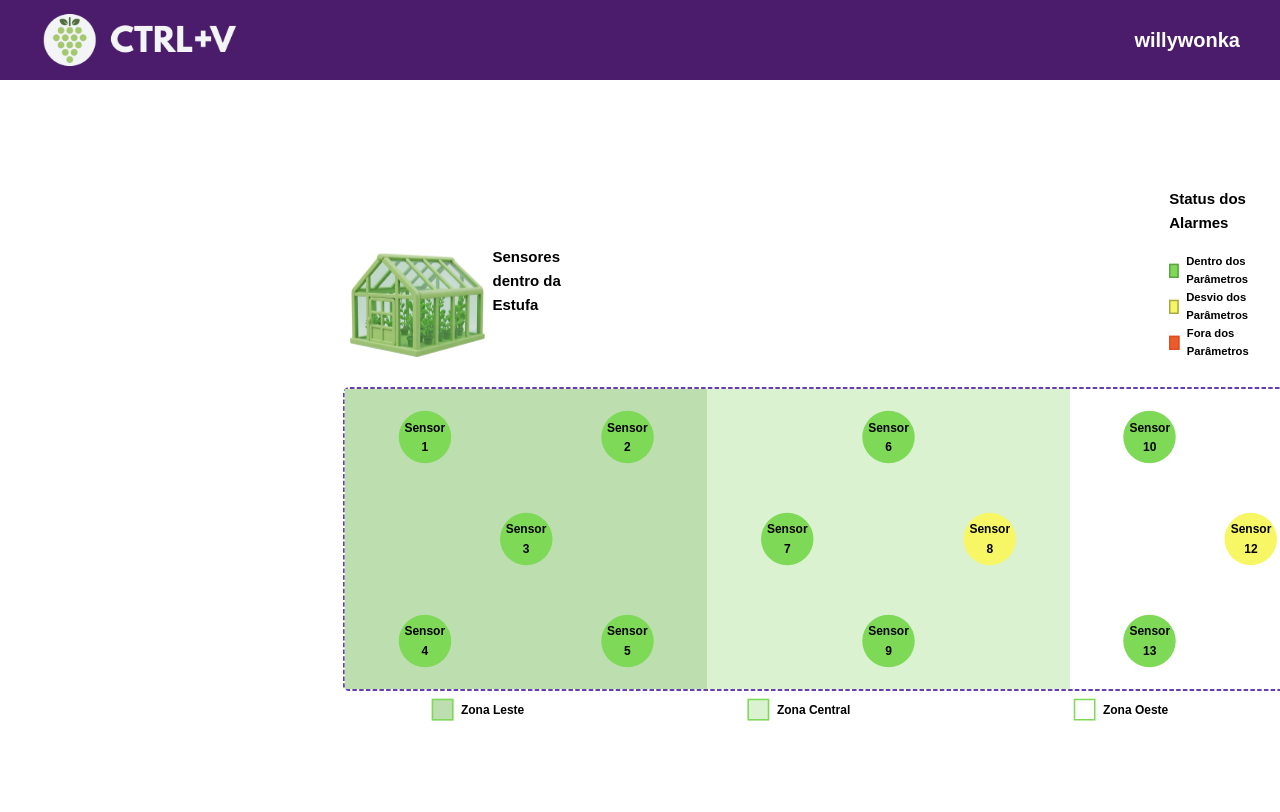
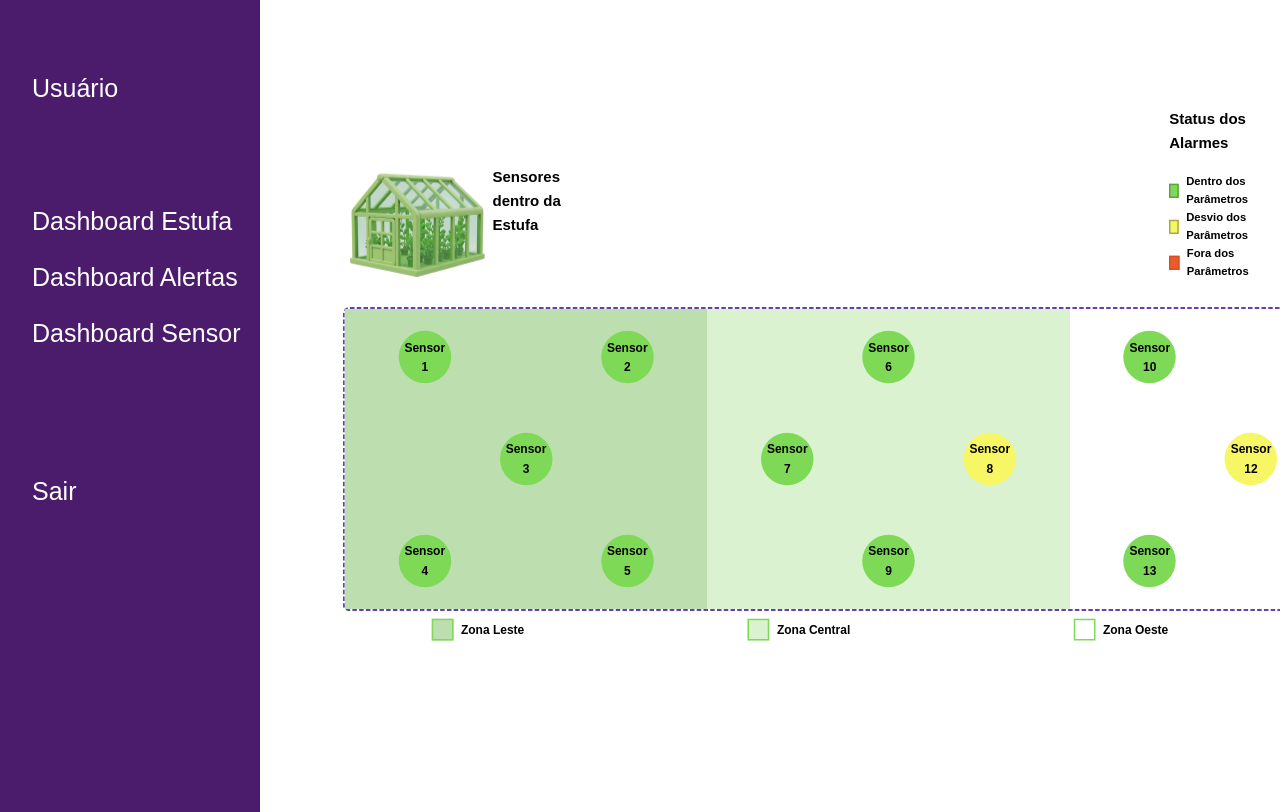
Before and after one commit to Ctrl-V-SPTech/Grupo, a plain HTML site: page Algoritimo/Site Ctrl+V/dashboardsestufa.html in a window 1280 px wide. Shown: the top 812 px of the page. Drawn offline with Linux system fonts and the light colour scheme.

Commit message:
adição da sidebar na dashboard da estufa

```diff
--- a/Algoritimo/Site Ctrl+V/dashboardsestufa.css
+++ b/Algoritimo/Site Ctrl+V/dashboardsestufa.css
@@ -8,46 +8,29 @@ body {
 }
 
 
-header {
-  color: #fff;
-  display: flex;
-  justify-content: space-between;
-  align-items: center;
-  height: 80px;
-  padding-left: 40px;
-  padding-right: 40px;
+/* ====== SIDEBAR ====== */
+.sidebar {
+  height: 100%;
+  width: 260px;
+  position: fixed;
+  top: 0;
   background-color: #4b1c6b;
+  overflow-x: hidden;
+  padding-top: 60px;
+  transition: 0.5s;
 }
 
-.logo img {
-  display: flex;
-  height: 200px;
+.sidebar a {
+  display: block;
+  padding: 8px 8px 8px 32px;
+  text-decoration: none;
+  font-size: 25px;
+  color: #fff;
+  transition: 0.3s;
 }
 
-nav ul {
-  list-style: none;
-  display: flex;
-  gap: 50px;
-  align-items: center;
-}
-
-nav ul a {
-  color: #fff;
-  text-decoration: none;
-  font-weight: bold;
-  font-size: 20px;
-}
-
-.login-btn {
-  background: #fff;
-  color: #4b1c6b;
-  padding: 6px 16px;
-  width: 150px;
-  border-radius: 20px;
-  text-decoration: none;
-  text-align: center;
-  font-weight: bold;
-  font-size: 20px;
+.sidebar a:hover {
+  color: #f1f1f1;
 }
 
 /* INICIO DA DASH */
--- a/Algoritimo/Site Ctrl+V/dashboardsestufa.html
+++ b/Algoritimo/Site Ctrl+V/dashboardsestufa.html
@@ -8,16 +8,13 @@
   <link rel="icon" href="../public/assets/icon/Logo.png" />
 </head>
 <body>
-  <header>
-    <div class="logo">
-      <img src="imagens_uvas/1.png" class="logo-header" /></a>
+  <div id="sidebar" class="sidebar">
+      <a href="">Usuário</a><br><br><br>
+      <a href="dashboardsestufa.html">Dashboard Estufa</a>
+      <a href="dashboards.html">Dashboard Alertas</a>
+      <a href="dashindividual.html">Dashboard Sensor</a> <br><br><br><br>
+      <a href="">Sair</a>
     </div>
-    <nav>
-      <ul>
-        <a href="" id="Login">willywonka</a>
-      </ul>
-    </nav>
-  </header>
 
   <div class="containerpai">
     <div class="container1">
```
